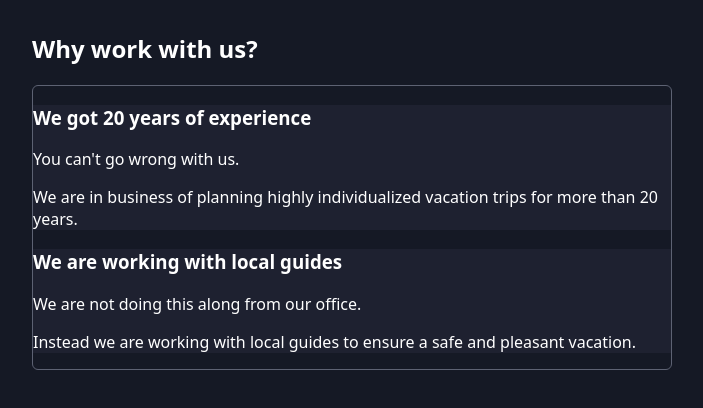
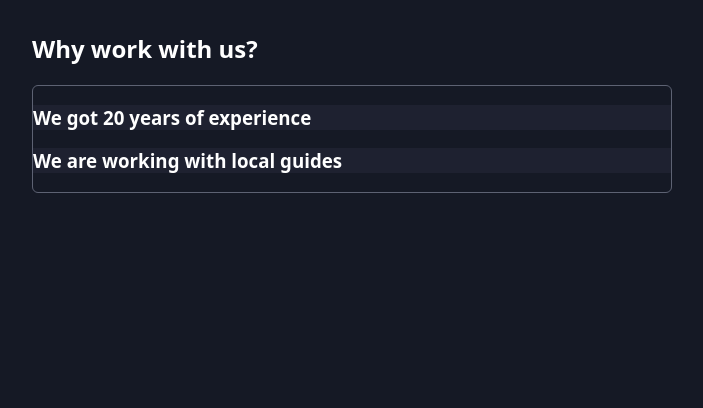
Before and after one commit to Nikhil98765/react-patterns-and-best-practices, a React (Vite) app: page / in a window 1280 px wide. Shown: the top 408 px of the page, without its empty margins (288-991 px from the left). Built offline with nearby package versions, Linux system fonts and the light colour scheme.

Commit message:
Multi component state with context API

```diff
--- a/src/App.jsx
+++ b/src/App.jsx
@@ -8,22 +8,36 @@
         <h2>Why work with us?</h2>
 
         <Accordion className="accordion">
-          <AccordionItem className="accordion-item" title="We got 20 years of experience">
+          <AccordionItem
+            id="experience"
+            className="accordion-item"
+            title="We got 20 years of experience"
+          >
             <article>
               <p>You can&apos;t go wrong with us.</p>
-              <p>We are in business of planning highly individualized vacation trips for more than 20 years.</p>
+              <p>
+                We are in business of planning highly individualized vacation
+                trips for more than 20 years.
+              </p>
             </article>
           </AccordionItem>
-          <AccordionItem className="accordion-item" title="We are working with local guides">
+          <AccordionItem
+            id="local-guides"
+            className="accordion-item"
+            title="We are working with local guides"
+          >
             <article>
               <p>We are not doing this along from our office.</p>
-              <p>Instead we are working with local guides to ensure a safe and pleasant vacation.</p>
+              <p>
+                Instead we are working with local guides to ensure a safe and
+                pleasant vacation.
+              </p>
             </article>
           </AccordionItem>
         </Accordion>
       </section>
     </main>
-  )
+  );
 }
 
 export default App;
--- a/src/components/Accordion.jsx
+++ b/src/components/Accordion.jsx
@@ -1,4 +1,40 @@
+import { createContext, useContext, useState } from "react";
 
-export const Accordion= ({children, className}) => {
-  return <ul className={className}>{children}</ul>;
+
+const AccordionContext = createContext();
+
+export function useAccordionContext() {
+  const ctx = useContext(AccordionContext);
+
+  if (!ctx) {
+    throw new Error('Accordion related components must be wrapped by <Accordion>.');
+  }
+
+  return ctx;
 }
+
+export const Accordion = ({ children, className }) => {
+
+  const [openItemId, setOpenItemId] = useState();
+
+
+  function openItem(id) {
+    setOpenItemId(id);
+  }
+
+  function closeItem() {
+    setOpenItemId(null);
+  }
+
+  const ctxValue = {
+    openItemId,
+    openItem,
+    closeItem
+  }
+
+  return (
+    <AccordionContext.Provider value={ctxValue}>
+      <ul className={className}>{children}</ul>
+    </AccordionContext.Provider>
+  );
+}
--- a/src/components/AccordionItem.jsx
+++ b/src/components/AccordionItem.jsx
@@ -1,10 +1,30 @@
+import { useAccordionContext } from "./Accordion"
 
 
-export const AccordionItem = ({children, className, title}) => {
+export const AccordionItem = ({ id, children, className, title }) => {
+
+  const { openItemId, openItem, closeItem } = useAccordionContext();
+
+  const isOpen = openItemId === id;
+
+  function handleClick() {
+    if (isOpen) {
+      closeItem();
+    } else {
+      openItem(id);
+    }
+  }
+
   return (
     <li className={className}>
-      <h3>{title}</h3>
-      <div>{children}</div>
+      <h3 onClick={handleClick}>{title}</h3>
+      <div
+        className={
+          isOpen ? "accordion-item-content open" : "accordion-item-content"
+        }
+      >
+        {children}
+      </div>
     </li>
-  )
+  );
 }
```
